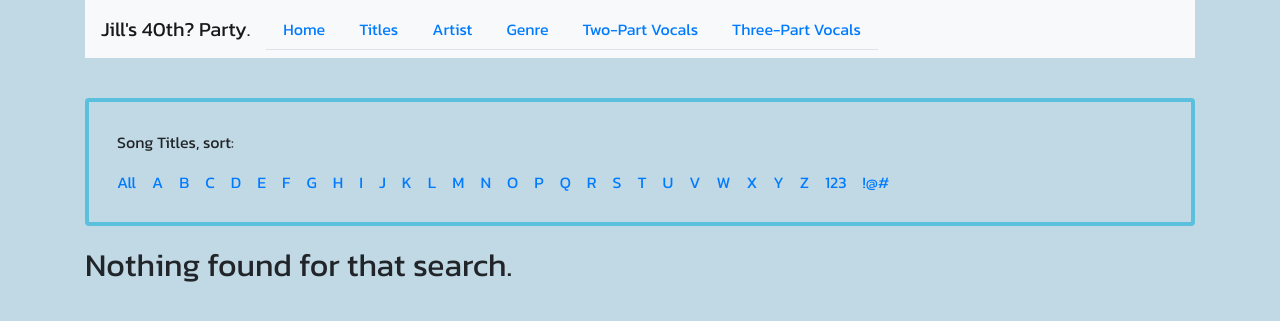
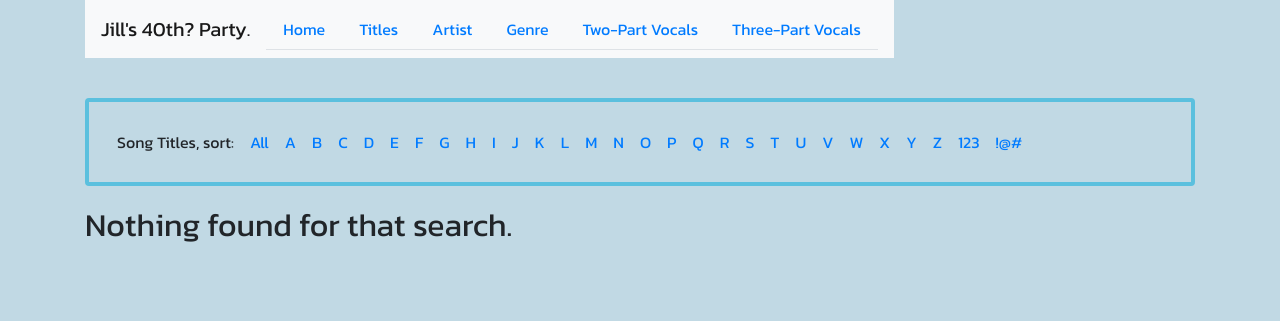
Before and after one commit to JetWolfv1/jwrbdb, a PHP site: page /list.php in a window 1280 px wide. Shown: the top 321 px of the page. Run offline with PHP 8.4, Linux system fonts and the light colour scheme; data that the repository does not hold is empty.

Commit message:
formatting

```diff
--- a/list.php
+++ b/list.php
@@ -20,8 +20,8 @@ try {
 <?php require "header.php"; ?>
 
 <div class="d-flex justify-content-between filter-bar">
-  <div class="filter-letter">
-    <div class="d-flex p-2">
+  <div class="sort-container">
+    <div class="d-flex p-2 sort-container">
 
       <?php
         switch ($type) {
@@ -39,7 +39,7 @@ try {
 
     </div>
 
-    <div class="d-flex flex-row mb3">
+    <div class="d-flex flex-row mb3 sort-container">
       <div class="p-2"><?php echo '<a href="list.php?' . http_build_query($urlBuild) . '">All</a>'
         ?>
       </div>
--- a/style.css
+++ b/style.css
@@ -11,6 +11,15 @@ div .nav-container {
   border-color: red;
   border-width: 10px; */
   padding-bottom: 20px;
+  display: flex;
+  flex-direction: row;
+  flex-wrap: wrap;
+}
+
+.sort-container {
+  display: flex;
+  flex-direction: row;
+  flex-wrap: wrap;
 }
 
 .filter-bar {
@@ -19,7 +28,10 @@ div .nav-container {
   margin-bottom: 1.25rem;
   border: 1px solid #5bc0de;
   border-width: .25rem;
-  border-radius: .25rem
+  border-radius: .25rem;
+  display: flex;
+  flex-direction: row;
+  flex-wrap: wrap;
   }
 
 .bd-callout {
```
